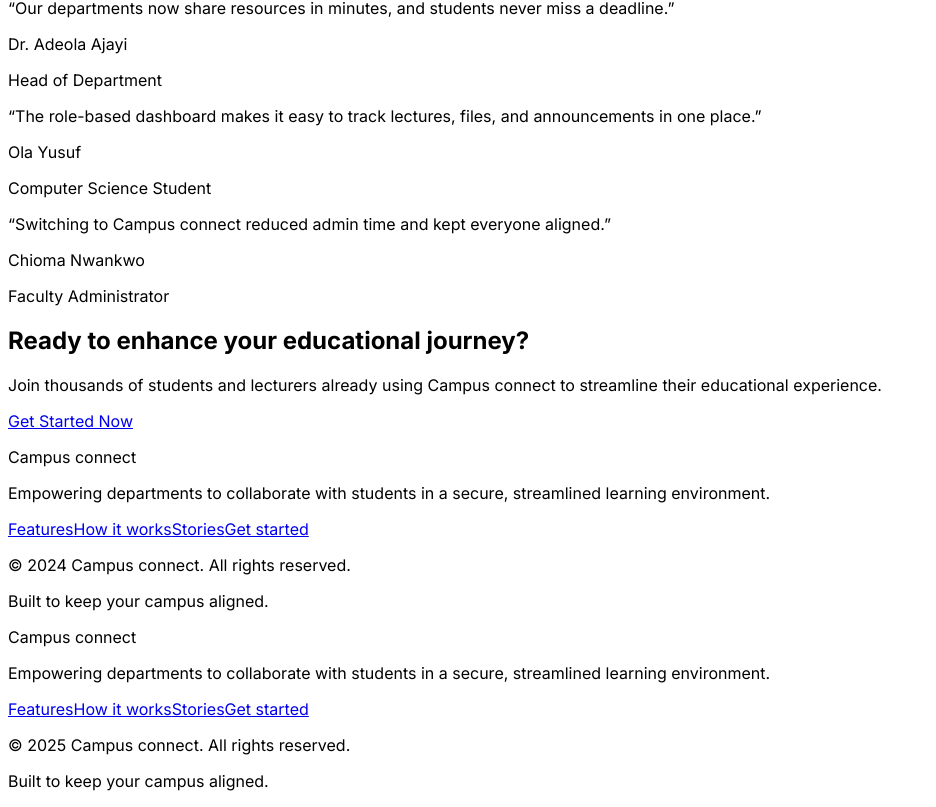
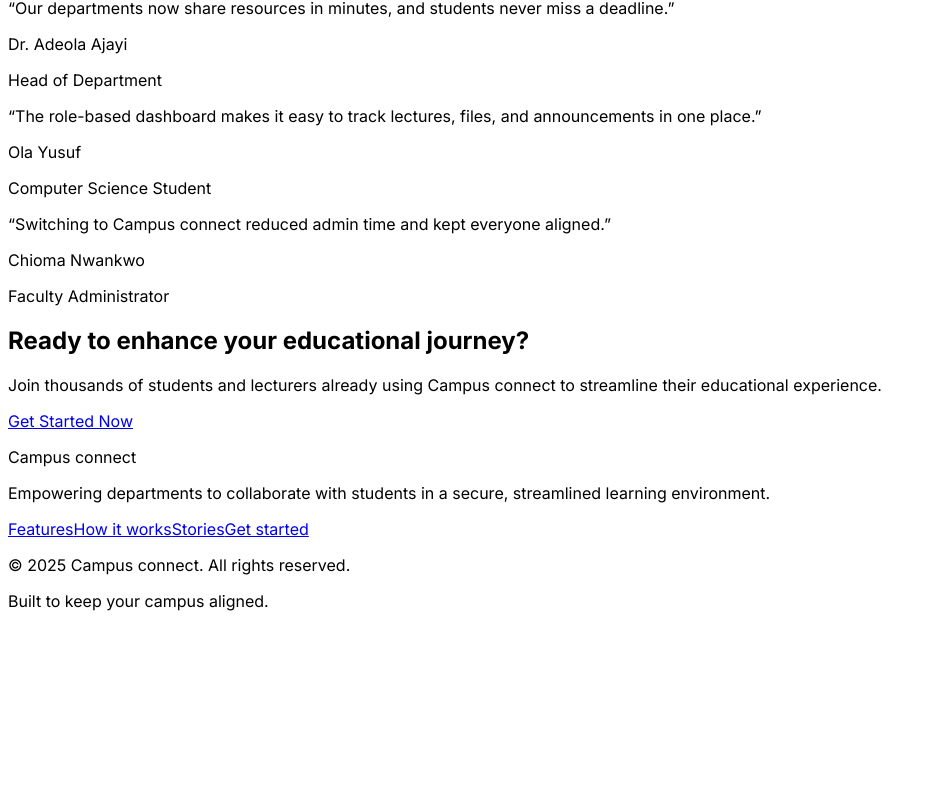
Before and after one commit to TechForce-Lyron0785/DEPARTMENTMS, a Next.js app in the folder frontend/: page / in a window 1280 px wide. Shown: the part 5880-6687 px from the top of the page, without its empty margins (0-936 px from the left). After the commit the page ends 6507 px from the top, so only its background shows below. Built offline with nearby package versions, Linux system fonts and the light colour scheme; no server answers.

Commit message:
fix: repetitive footer

```diff
--- a/frontend/src/app/page.tsx
+++ b/frontend/src/app/page.tsx
@@ -299,40 +299,6 @@ export default function Home() {
           </Link>
         </div>
       </section>
-
-      <footer className="border-t border-gray-100 bg-white py-10">
-        <div className="container mx-auto px-4">
-          <div className="flex flex-col gap-8 md:flex-row md:items-center md:justify-between">
-            <div>
-              <p className="text-lg font-semibold text-gray-900">
-                Campus connect
-              </p>
-              <p className="text-sm text-gray-500 mt-2 max-w-sm">
-                Empowering departments to collaborate with students in a secure,
-                streamlined learning environment.
-              </p>
-            </div>
-            <div className="flex flex-wrap gap-6 text-sm text-gray-600">
-              <a href="#features" className="hover:text-blue-600">
-                Features
-              </a>
-              <a href="#how-it-works" className="hover:text-blue-600">
-                How it works
-              </a>
-              <a href="#testimonials" className="hover:text-blue-600">
-                Stories
-              </a>
-              <Link href="/register" className="hover:text-blue-600">
-                Get started
-              </Link>
-            </div>
-          </div>
-          <div className="mt-8 flex flex-col gap-2 text-xs text-gray-400 md:flex-row md:justify-between">
-            <p>© 2024 Campus connect. All rights reserved.</p>
-            <p>Built to keep your campus aligned.</p>
-          </div>
-        </div>
-      </footer>
     </div>
   );
 }
```
